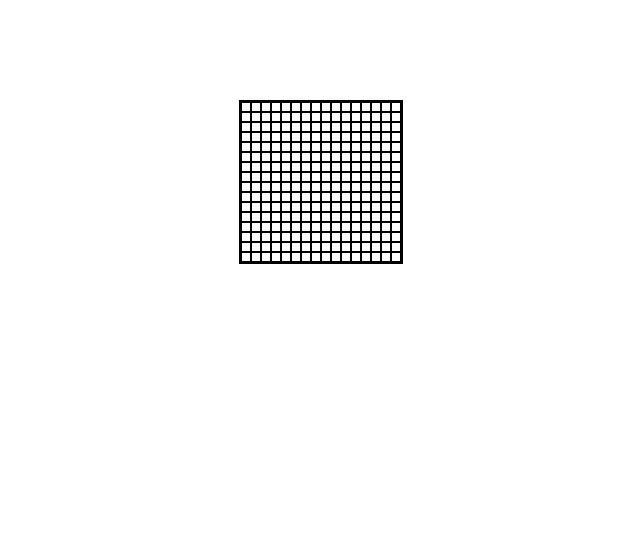
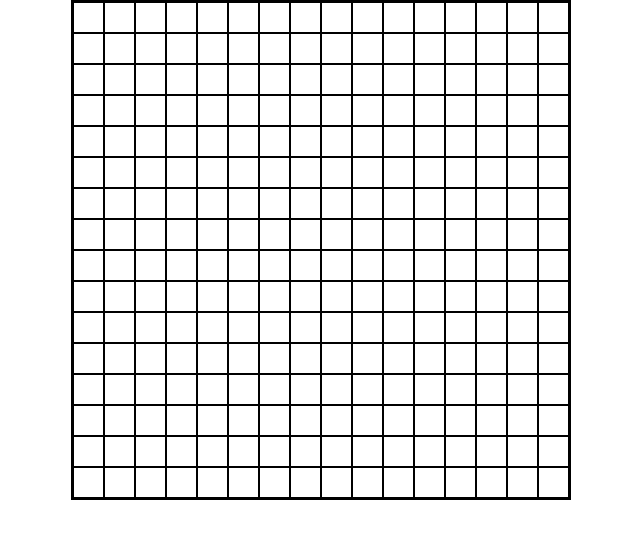
Before and after one commit to nbujri/etch-a-sketch, a plain HTML site: page index.html in a window 1280 px wide. Shown: the whole page, without its empty margins (319-959 px from the left). Drawn offline with Linux system fonts and the light colour scheme.

Commit message:
limit px size of grid to 500px and have cell size auto fill

```diff
--- a/styles.css
+++ b/styles.css
@@ -4,15 +4,31 @@
   box-sizing: border-box;
 }
 
+body {
+  display: flex;
+  justify-content: center;
+}
+
 .grid {
   display: flex;
   border: 2px solid #000;
-  width: fit-content;
-  margin: 100px auto 0;
+  max-width: 500px;
+  max-height: 500px;
+  min-width: 500px;
+  min-height: 500px;
+}
+
+.column {
+  display: flex;
+  flex-direction: column;
+  flex: auto;
 }
 
 .cell {
-  height: 10px;
-  width: 10px;
+  /*
+    border for debugging
+    remove when done
+  */
   border: 1px solid #000;
+  flex: auto;
 }
```
